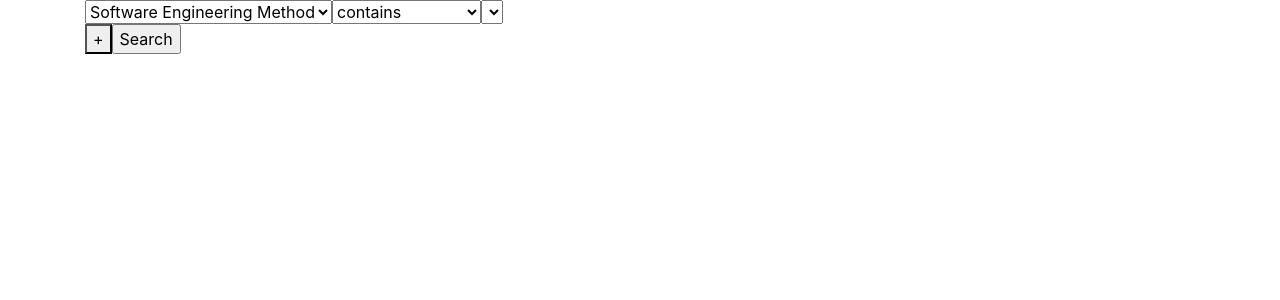
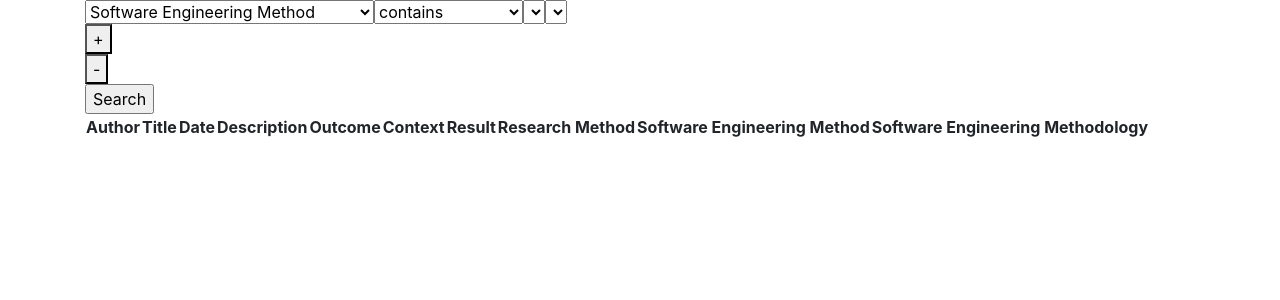
Before and after one commit to ronaano/CISE_Team_33_SEER, a React (Create React App) app: page /search in a window 1280 px wide. Shown: the top 300 px of the page. Built offline with nearby package versions, Linux system fonts and the light colour scheme.

Commit message:
working filtergroups and search component

```diff
--- a/package.json
+++ b/package.json
@@ -13,14 +13,15 @@
     "cors": "^2.8.5",
     "dotenv": "^8.2.0",
     "express": "^4.17.1",
-    "mongoose": "^5.9.15",
+    "mongoose": "^5.9.16",
     "react": "^16.13.1",
     "react-dom": "^16.13.1",
     "react-router-dom": "^5.2.0",
     "react-scripts": "^3.4.1"
   },
   "scripts": {
-    "start": "react-scripts start && node server.js",
+    "start": "react-scripts start",
+    "start-dev": "nodemon server.js",
     "build": "react-scripts build",
     "test": "react-scripts test && jest",
     "eject": "react-scripts eject"
--- a/src/components/create-article-component.js
+++ b/src/components/create-article-component.js
@@ -71,7 +71,8 @@ export default class CreateArticle extends Component {
             status: "To be Moderated"
         }
         axios.post('http://localhost:5000/articles/add', article)
-        .then(res => console.log(res.data));
+            .then(res => console.log(res.data))
+            .catch(err => console.log(err));
 
     }
 
--- a/src/components/filtergroup-component.js
+++ b/src/components/filtergroup-component.js
@@ -4,7 +4,7 @@ export default function FilterGroup(props) {
     return (<div>
         <select value={props.selected1} onChange={(event) => { props.select1Change(event, props.id) }}>
             {props.select1.map(options => {
-                return <option key={options.key} data-customkey={options.key} value={options.value}>{options.value}</option>
+                return <option key={options.key} value={options.value}>{options.name}</option>
             }
             )}
         </select>
@@ -19,5 +19,10 @@ export default function FilterGroup(props) {
                 return <option key={options} value={options}>{options}</option>;
             })}
         </select>
+        <select value={props.logicoperator} onChange={(event) => { props.logicChange(event, props.id) }} >
+            {props.logic.map(options => {
+                return <option key={options} value={options}>{options}</option>;
+            })}
+        </select>
     </div>);
 }
--- a/src/components/search-evidence-records-component.js
+++ b/src/components/search-evidence-records-component.js
@@ -7,22 +7,23 @@ export default class SearchEvidenceRecords extends Component {
     constructor(props) {
         super(props);
         this.state = {
-            filterGroups: [{ id: 0, select1: "", select2: "", select3: "", select3dropdown: [] }],
+            filterGroups: [{ id: 0, select1: "", select2: "", select3: "", logicoperator: "", logicoperatordropdown: [], select3dropdown: [] }],
             counter: 0,
             search: "",
             filters: [
-                { key: 1, value: "Software Engineering Method" },
-                { key: 2, value: "Research Method" },
-                { key: 3, value: "Methodology" },
-                { key: 4, value: "Participants" }],
+                { key: 1, name: "Software Engineering Method", value: "SoftwareEngineeringMethod" },
+                { key: 2, name: "Research Method", value: "ResearchMethod" },
+                { key: 3, name: "Software Engineering Methodology", value: "SoftwareEngineeringMethodology" },
+                { key: 4, name: "Participants", value: "Participants" }],
             operators: ["contains", "does not contain", "begins with", "ends with", "is equal to"],
             semethods: ["TDD", "BDD", "Pair Programming", "Planning Poker", "Daily Standup Meetings"],
+            remethod: ["Case Study", "Field Observation", "Experiment", "Interview", "Survey"],
             semethodology: ["Scrum", "Waterfall", "Spiral", "XP"],
             participants: ["Undergraduate Students", "Postgraduate Students", "Pracitioners"],
-            remethod: ["Case Study", "Field Observation", "Experiment", "Interview", "Survey"],
-            operators2: ["AND", "OR"],
+            logicoperators: ["AND", "OR"],
             results: []
         };
+        this.onSubmit = this.onSubmit.bind(this);
     }
 
     componentDidMount() {
@@ -31,22 +32,12 @@ export default class SearchEvidenceRecords extends Component {
         })
     }
 
-    onSubmit(event) {
-        event.preventDefault();
-        // axios.get("http://localhost:5000/evidencerecords/search").
-        //     then(response => {
-        //         this.setState({
-        //             results: response.data
-        //         });
-        //     })
-        //     .catch(err => console.log(err));
-    }
 
     handleSelect1 = (event, id) => {
         let key = event.target.value;
         let filterGroupsModified = [...this.state.filterGroups];
         filterGroupsModified[id].select1 = key;
-        if (key === "Software Engineering Method") {
+        if (key === "SoftwareEngineeringMethod") {
             filterGroupsModified[id].select3dropdown = this.state.semethods;
         }
         else if (key === "Research Method") {
@@ -59,7 +50,6 @@ export default class SearchEvidenceRecords extends Component {
         this.setState({
             filterGroups: filterGroupsModified,
         });
-        console.log(this.state.filterGroups);
     }
 
     handleSelect2 = (event, id) => {
@@ -80,20 +70,62 @@ export default class SearchEvidenceRecords extends Component {
         });
     }
 
-    addFilter = () => {
-        let newCounter = this.state.counter;
-        newCounter++;
-        let filterGroupsModified = [...this.state.filterGroups, { id: (newCounter), select1: "", select2: "", select3: "", select3dropdown: [] }];
+    handleLogicOperator = (event, id) => {
+        let key = event.target.value;
+        let filterGroupsModified = [...this.state.filterGroups];
+        filterGroupsModified[id].logicoperator = key;
         this.setState({
-            counter: newCounter,
             filterGroups: filterGroupsModified
         });
-        console.log(this.state.counter);
     }
 
-    render() {
+    addFilter = () => {
+        let newFilterGroupID = this.state.counter;
+        newFilterGroupID++;
+        // console.log("Before adding " + JSON.stringify(this.state.filterGroups));
+        // console.log("Before adding new ID is" + newFilterGroupID);
+        let filterGroupsModified = [...this.state.filterGroups, { id: (newFilterGroupID), select1: "", select2: "", select3: "", select3dropdown: [], logicoperator: "", logicoperatordropdown: [] }];
+        filterGroupsModified[this.state.counter].logicoperatordropdown = this.state.logicoperators;
+        filterGroupsModified[newFilterGroupID].select3dropdown = this.state.semethods;
+        this.setState({
+            counter: newFilterGroupID,
+            filterGroups: filterGroupsModified
+        });
+    }
+
+    removeFilter = () => {
+        console.log("Before removing " + JSON.stringify(this.state.filterGroups));
+        if (this.state.counter !== 0) {
+            let currentlastFilterGroupID = this.state.counter;
+            let lastFilterGroupID = this.state.counter;
+            let filterGroupsModified = [...this.state.filterGroups];
+            lastFilterGroupID--;
+            filterGroupsModified[lastFilterGroupID].logicoperatordropdown = [];
+            filterGroupsModified[lastFilterGroupID].logicoperator = "";
+            filterGroupsModified.splice(currentlastFilterGroupID, 1);
+            this.setState({
+                counter: lastFilterGroupID,
+                filterGroups: filterGroupsModified
+            });
+        }
+        // console.log("After removing the counter is" + this.state.counter);
+        // console.log("After removing " + JSON.stringify(this.state.filterGroups));
+    }
 
 
+    onSubmit(event) {
+        event.preventDefault();
+        axios.post("http://localhost:5000/evidencerecords/search", this.state.filterGroups).then((response) => {
+            console.log(JSON.stringify(response.data));
+            this.setState({
+                results: response.data
+            });
+        }).catch(err => console.log(err));
+        console.log(JSON.stringify(this.state.results));
+    }
+
+
+    render() {
         return (
             <form onSubmit={this.onSubmit}>
                 {/* <input value={this.state.search}>Description</input> */}
@@ -104,16 +136,55 @@ export default class SearchEvidenceRecords extends Component {
                         select1={this.state.filters}
                         select2={this.state.operators}
                         select3={filterGroup.select3dropdown}
+                        logic={filterGroup.logicoperatordropdown}
                         select1Change={this.handleSelect1}
                         select2Change={this.handleSelect2}
                         select3Change={this.handleSelect3}
-                        selected1={this.state.select1value}
-                        selected2={this.state.select2value}
-                        selected3={this.state.select3value} />);
+                        logicChange={this.handleLogicOperator}
+                        selected1={filterGroup.select1value}
+                        selected2={filterGroup.select2value}
+                        selected3={filterGroup.select3value}
+                        selectedLogic={filterGroup.logicoperator}
+                    />);
                 }
                 )}
                 <button onClick={this.addFilter}>+</button>
+                <br />
+                <button onClick={this.removeFilter}>-</button>
+                <br />
                 <input type="submit" value="Search" onChange={this.onSubmit} />
+                <br />
+                <table>
+                    <tbody>
+                        <tr>
+                            <th>Author</th>
+                            <th>Title</th>
+                            <th>Date</th>
+                            <th>Description</th>
+                            <th>Outcome</th>
+                            <th>Context</th>
+                            <th>Result</th>
+                            <th>Research Method</th>
+                            <th>Software Engineering Method</th>
+                            <th>Software Engineering Methodology</th>
+                        </tr>
+                        {this.state.results.map((evidenceRecord) => {
+                            return (<tr key={evidenceRecord._id}>
+                                <td>{evidenceRecord.Author}</td>
+                                <td>{evidenceRecord.Title}</td>
+                                <td>{evidenceRecord.Date}</td>
+                                <td>{evidenceRecord.Description}</td>
+                                <td>{evidenceRecord.Outcome}</td>
+                                <td>{evidenceRecord.Context}</td>
+                                <td>{evidenceRecord.Result}</td>
+                                <td>{evidenceRecord.ResearchMethod}</td>
+                                <td>{evidenceRecord.SoftwareEngineeringMethod}</td>
+                                <td>{evidenceRecord.SoftwareEngineeringMethodology}</td>
+                            </tr>)
+                        })}
+                    </tbody>
+                </table>
+
             </form>
         );
     }
```
Also changed, not shown: routes/articles.js (+4 -4 lines), server.js (+6 -3 lines), src/App.js (+5 -5 lines), 1 other file (tests, documents, lock files or other folders).
